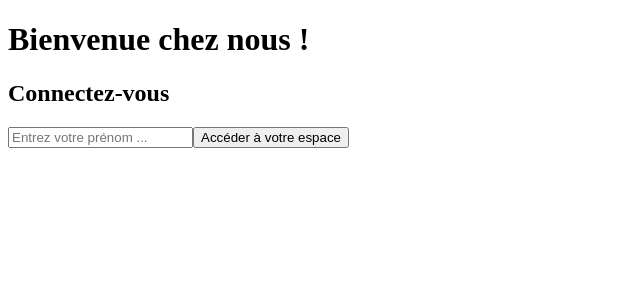
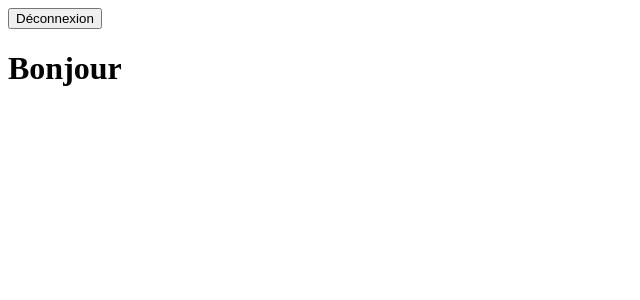
Before and after one commit to ThierrySouthasa/crazee-burger, a React (Create React App) app: page /order in a window 1280 px wide. Shown: the top 300 px of the page, without its empty margins (0-640 px from the left). Built offline with nearby package versions, Linux system fonts and the light colour scheme.

Commit message:
F01/F02 feat > Create LoginPage & OrderPage

```diff
--- a/src/App.js
+++ b/src/App.js
@@ -1,37 +1,18 @@
-import React, { useState } from 'react';
+import React from 'react';
+import { BrowserRouter as Router, Routes, Route } from 'react-router-dom';
+import LoginPage from './components/LoginPage';
+import OrderPage from './components/OrderPage';
 
 const App = () => {
 
-  const [firstName, setFirstName] = useState('')
-
-  const handleSubmit = event => {
-    event.preventDefault()
-    alert(`Bonjour ${firstName}`)
-    setFirstName('')
-  }
-
-  const handleChange = event => {
-    setFirstName(event.target.value)
-  }
-
   return (
-    <div>
-      <h1>Bienvenue chez nous !</h1>
-      <h2>Connectez-vous</h2>
-      <form action='submit' onSubmit={handleSubmit}>
-        <input
-          type="text"
-          value={firstName}
-          placeholder='Entrez votre prénom ...'
-          required
-          onChange={handleChange}
-
-        />
-        <button>Accéder à votre espace</button>
-      </form>
-
-    </div>
-  );
+    <Router>
+      <Routes>
+        <Route path='/' element={<LoginPage />} />
+        <Route path='/order' element={<OrderPage />} />
+      </Routes>
+    </Router>
+  )
 };
 
 export default App;
--- /dev/null
+++ b/src/components/LoginPage.js
@@ -0,0 +1,43 @@
+import React, { useState } from 'react';
+import { useNavigate, createSearchParams } from 'react-router-dom';
+
+const LoginPage = () => {
+
+    const [firstName, setFirstName] = useState('')
+    const navigate = useNavigate()
+
+    const handleSubmit = event => {
+        event.preventDefault()
+        setFirstName('')
+        navigate({
+            pathname: '/order',
+            search: createSearchParams({
+                firstName: firstName,
+            }).toString(),
+        })
+    }
+
+    const handleChange = event => {
+        setFirstName(event.target.value)
+    }
+
+    return (
+        <div>
+            <h1>Bienvenue chez nous !</h1>
+            <h2>Connectez-vous</h2>
+            <form action='submit' onSubmit={handleSubmit}>
+                <input
+                    type="text"
+                    value={firstName}
+                    placeholder='Entrez votre prénom ...'
+                    required
+                    onChange={handleChange}
+                />
+                <button>Accéder à votre espace</button>
+            </form>
+
+        </div>
+    );
+};
+
+export default LoginPage;
--- /dev/null
+++ b/src/components/OrderPage.js
@@ -0,0 +1,19 @@
+import React from 'react';
+import { useSearchParams, Link } from 'react-router-dom';
+
+const OrderPage = () => {
+
+    const [params] = useSearchParams()
+    const firstName = params.get('firstName')
+
+    return (
+        <div>
+            <Link to={'/'}>
+                <button>Déconnexion</button>
+            </Link>
+            <h1>Bonjour {firstName}</h1>
+        </div>
+    );
+};
+
+export default OrderPage;
--- a/src/index.js
+++ b/src/index.js
@@ -10,7 +10,4 @@ root.render(
   </React.StrictMode>
 );
 
-// If you want to start measuring performance in your app, pass a function
-// to log results (for example: reportWebVitals(console.log))
-// or send to an analytics endpoint. Learn more: https://bit.ly/CRA-vitals
 reportWebVitals();
```
